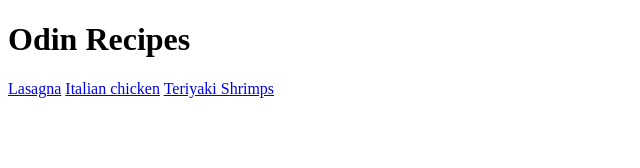
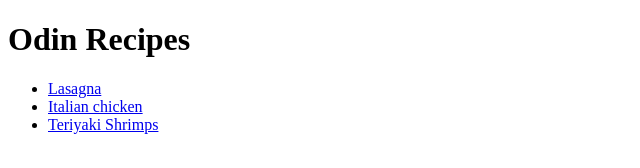
Before and after one commit to Dertesto/odin-recipes, a plain HTML site: page index.html in a window 1280 px wide. Shown: the whole page, without its empty margins (0-640 px from the left). Drawn offline with Linux system fonts and the light colour scheme.

Commit message:
fix: put recepies in <ul>

```diff
--- a/index.html
+++ b/index.html
@@ -6,8 +6,12 @@
 </head>
 <Body>
     <h1>Odin Recipes</h1>
-    <a href="recipes/lasagna.html"> Lasagna</a>
-    <a href="recipes/Italian-Chicken.html">Italian chicken</a>
-    <a href="recipes/Teriyaki-Shrimp.html">Teriyaki Shrimps</a>
+    <ul>
+        <li><a href="recipes/lasagna.html"> Lasagna</a></li>
+        <li><a href="recipes/Italian-Chicken.html">Italian chicken</a>
+        </li>
+        <li><a href="recipes/Teriyaki-Shrimp.html">Teriyaki Shrimps</a>
+        </li>
+    </ul>
 </Body>
 </html>
```
